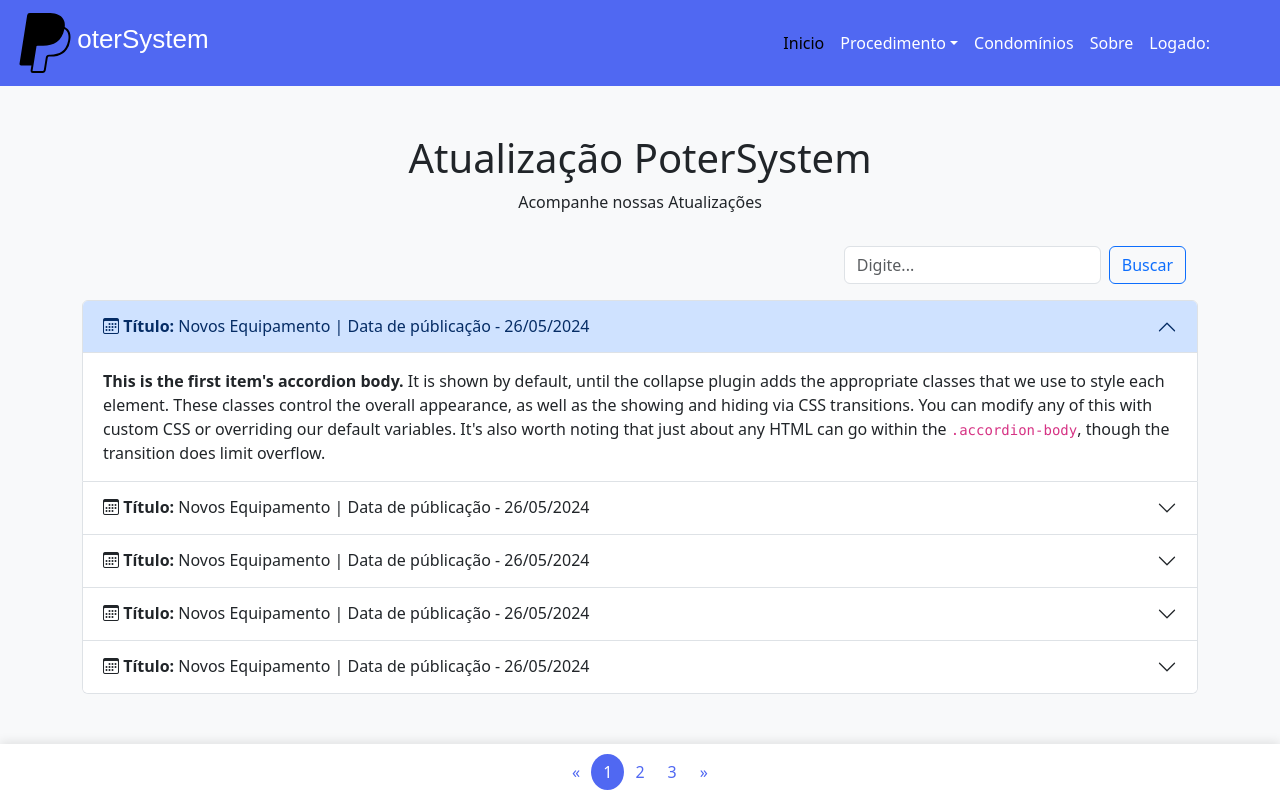
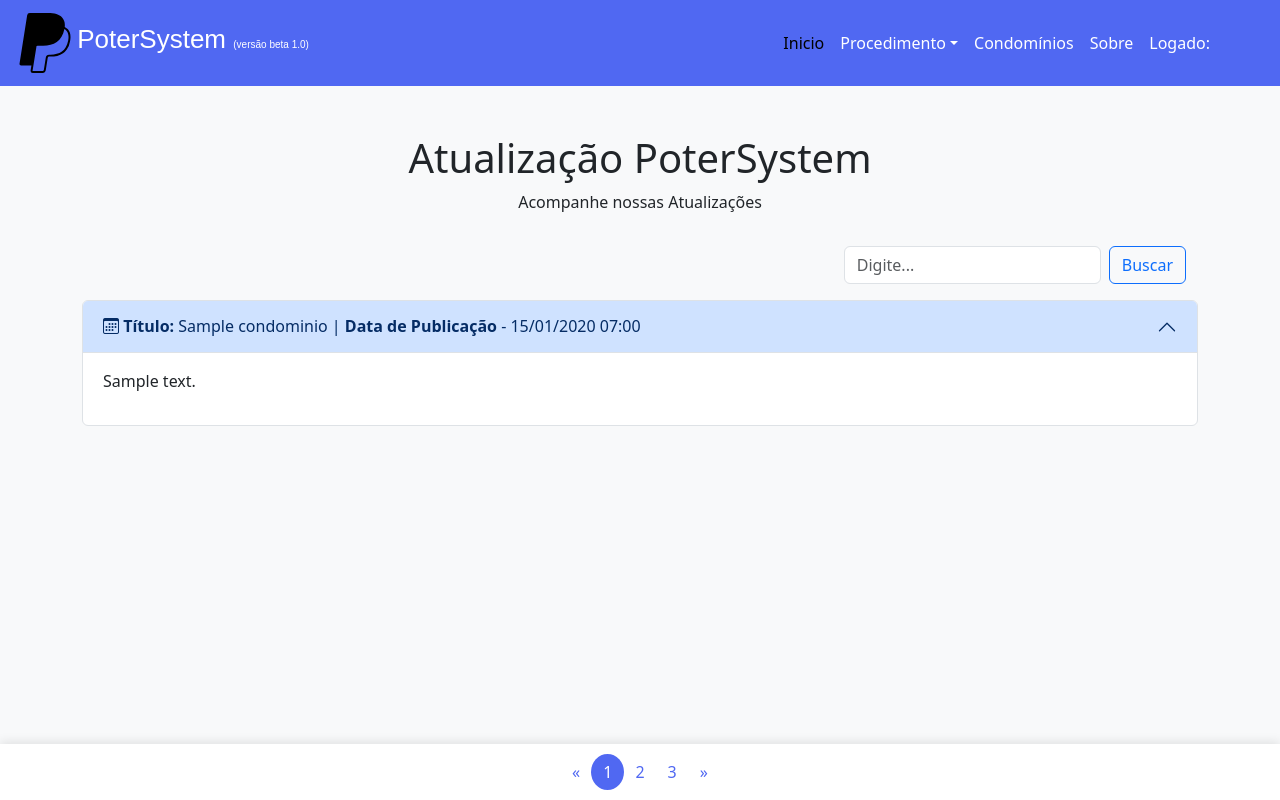
Before and after one commit to kemuelkesley/projeto-extensionista-faculdade, a Django app: page / in a window 1280 px wide. Run offline with Django 5.2, Linux system fonts and the light colour scheme; tables that the repository leaves empty hold one stand-in row (values such as "Sample post").

Commit message:
Pagina index está trazendo os dados dos condominios e apresentando na tela.

```diff
--- a/site_interno/models.py
+++ b/site_interno/models.py
@@ -50,7 +50,7 @@ class Condominio(models.Model):
     description = models.TextField(verbose_name='Descrição',max_length=250)
     image_condominium = models.ImageField(verbose_name='Inserir magem',upload_to='imagens_condominio/')
     activate = models.BooleanField(verbose_name='Ativar', default=True)
-    creaded_at = models.DateTimeField(verbose_name='Data de publicação',auto_now_add=True)
+    created_at = models.DateTimeField(verbose_name='Data de publicação',auto_now_add=True)
 
     class Meta:
         verbose_name_plural = 'Condominio'
--- a/site_interno/views.py
+++ b/site_interno/views.py
@@ -3,7 +3,13 @@
 
 
 def index(request):
-    return render(request, 'index.html')
+    condominios = Condominio.objects.all()
+
+    context = {
+        'condominios': condominios,
+    }
+
+    return render(request, 'index.html', context)
 
 
 def operacional(request):
--- a/templates/index.html
+++ b/templates/index.html
@@ -12,6 +12,7 @@
 			</div>
 		</div>
 	</header>
+
 	<main class="">
 		<section class="container">
 			  <div class="container mt-3">
@@ -23,68 +24,24 @@
 				</div>
 			  </div>
 
+			  {% for condominio in condominios %}
 				<div class="accordion mt-3" id="accordionExample">
 					<div class="accordion-item">
 						<h2 class="accordion-header">
-					<button class="accordion-button" type="button" data-bs-toggle="collapse" data-bs-target="#collapseOne" aria-expanded="true" aria-controls="collapseOne">
-					  <span class="bi bi-calendar3"> <b>Título: </b>Novos Equipamento | Data de públicação - 26/05/2024</span>
+							<button class="accordion-button" type="button" data-bs-toggle="collapse" data-bs-target="#collapseOne{{ forloop.counter }}" aria-expanded="true" aria-controls="collapseOne{{ forloop.counter }}">
+								<span class="bi bi-calendar3">
+									<b>Título: </b>{{ condominio.title }} | <b>Data de Publicação</b> - {{ condominio.created_at|date:"d/m/Y H:i" }}
+								</span>
 							</button>
 						</h2>
-				  <div id="collapseOne" class="accordion-collapse collapse show" data-bs-parent="#accordionExample">
+						<div id="collapseOne{{ forloop.counter }}" class="accordion-collapse collapse {% if forloop.first %}show{% endif %}" data-bs-parent="#accordionExample">
 							<div class="accordion-body">
-					  <strong>This is the first item's accordion body.</strong> It is shown by default, until the collapse plugin adds the appropriate classes that we use to style each element. These classes control the overall appearance, as well as the showing and hiding via CSS transitions. You can modify any of this with custom CSS or overriding our default variables. It's also worth noting that just about any HTML can go within the <code>.accordion-body</code>, though the transition does limit overflow.
-					</div>
-				  </div>
-				</div>
-				<div class="accordion-item">
-				  <h2 class="accordion-header">
-					<button class="accordion-button collapsed" type="button" data-bs-toggle="collapse" data-bs-target="#collapseTwo" aria-expanded="false" aria-controls="collapseTwo">
-					  <span class="bi bi-calendar3"> <b>Título: </b>Novos Equipamento | Data de públicação - 26/05/2024</span>
-					</button>
-				  </h2>
-				  <div id="collapseTwo" class="accordion-collapse collapse" data-bs-parent="#accordionExample">
-					<div class="accordion-body">
-					  <strong>This is the second item's accordion body.</strong> It is hidden by default, until the collapse plugin adds the appropriate classes that we use to style each element. These classes control the overall appearance, as well as the showing and hiding via CSS transitions. You can modify any of this with custom CSS or overriding our default variables. It's also worth noting that just about any HTML can go within the <code>.accordion-body</code>, though the transition does limit overflow.
-					</div>
-				  </div>
-				</div>
-				<div class="accordion-item">
-				  <h2 class="accordion-header">
-					<button class="accordion-button collapsed" type="button" data-bs-toggle="collapse" data-bs-target="#collapseThree" aria-expanded="false" aria-controls="collapseThree">
-					  <span class="bi bi-calendar3"> <b>Título: </b>Novos Equipamento | Data de públicação - 26/05/2024</span>
-					</button>
-				  </h2>
-				  <div id="collapseThree" class="accordion-collapse collapse" data-bs-parent="#accordionExample">
-					<div class="accordion-body">
-					  <strong>This is the third item's accordion body.</strong> It is hidden by default, until the collapse plugin adds the appropriate classes that we use to style each element. These classes control the overall appearance, as well as the showing and hiding via CSS transitions. You can modify any of this with custom CSS or overriding our default variables. It's also worth noting that just about any HTML can go within the <code>.accordion-body</code>, though the transition does limit overflow.
-					</div>
-				  </div>
-				</div>
-				<div class="accordion-item">
-				  <h2 class="accordion-header">
-					<button class="accordion-button collapsed" type="button" data-bs-toggle="collapse" data-bs-target="#collapseFour" aria-expanded="false" aria-controls="collapseFour">
-					  <span class="bi bi-calendar3"> <b>Título: </b>Novos Equipamento | Data de públicação - 26/05/2024</span>
-					</button>
-				  </h2>
-				  <div id="collapseFour" class="accordion-collapse collapse" data-bs-parent="#accordionExample">
-					<div class="accordion-body">
-					  <strong>This is the third item's accordion body.</strong> It is hidden by default, until the collapse plugin adds the appropriate classes that we use to style each element. These classes control the overall appearance, as well as the showing and hiding via CSS transitions. You can modify any of this with custom CSS or overriding our default variables. It's also worth noting that just about any HTML can go within the <code>.accordion-body</code>, though the transition does limit overflow.
-					</div>
-				  </div>
-				</div>
-				<div class="accordion-item">
-				  <h2 class="accordion-header">
-					<button class="accordion-button collapsed" type="button" data-bs-toggle="collapse" data-bs-target="#collapseFive" aria-expanded="false" aria-controls="collapseFive">
-					  <span class="bi bi-calendar3"> <b>Título: </b>Novos Equipamento | Data de públicação - 26/05/2024</span>
-					</button>
-				  </h2>
-				  <div id="collapseFive" class="accordion-collapse collapse" data-bs-parent="#accordionExample">
-					<div class="accordion-body">
-					  <strong>This is the third item's accordion body.</strong> It is hidden by default, until the collapse plugin adds the appropriate classes that we use to style each element. These classes control the overall appearance, as well as the showing and hiding via CSS transitions. You can modify any of this with custom CSS or overriding our default variables. It's also worth noting that just about any HTML can go within the <code>.accordion-body</code>, though the transition does limit overflow.
+								<p>{{ condominio.description }}</p>
 							</div>
 						</div>
 					</div>
 				</div>
+			  {% endfor %}
 		</section>
 	  </main>
 
--- a/templates/partials/navbar.html
+++ b/templates/partials/navbar.html
@@ -3,7 +3,7 @@
     <div class="container-fluid">
         <a class="navbar-brand" href="#">
             <img src="{% static "img/paypal.svg" %}" alt="Logo" class="logo">
-            <span class="nome__logo">oterSystem</span>
+            <span class="nome__logo">PoterSystem <small>(versão beta 1.0)</small></span>
         </a>
         <button class="navbar-toggler" type="button" data-bs-toggle="collapse" data-bs-target="#navbarNav" aria-controls="navbarNav" aria-expanded="false" aria-label="Toggle navigation">
             <span class="navbar-toggler-icon"></span>
--- a/templates/static/css/style.css
+++ b/templates/static/css/style.css
@@ -160,6 +160,12 @@ body {
 }
 
 
+small {
+    font-size: 10px;
+}
+
+
+
 /* modal */
 
 /* .modal-dialog-centered {
```
Also changed, not shown: site_interno/admin.py (+12 -8 lines), templates/condominio.html (+27 -2 lines), site_interno/migrations/0005_rename_creaded_at_condominio_created_at_and_more.py (added). Lines whose indentation alone changed are shown as unchanged.
